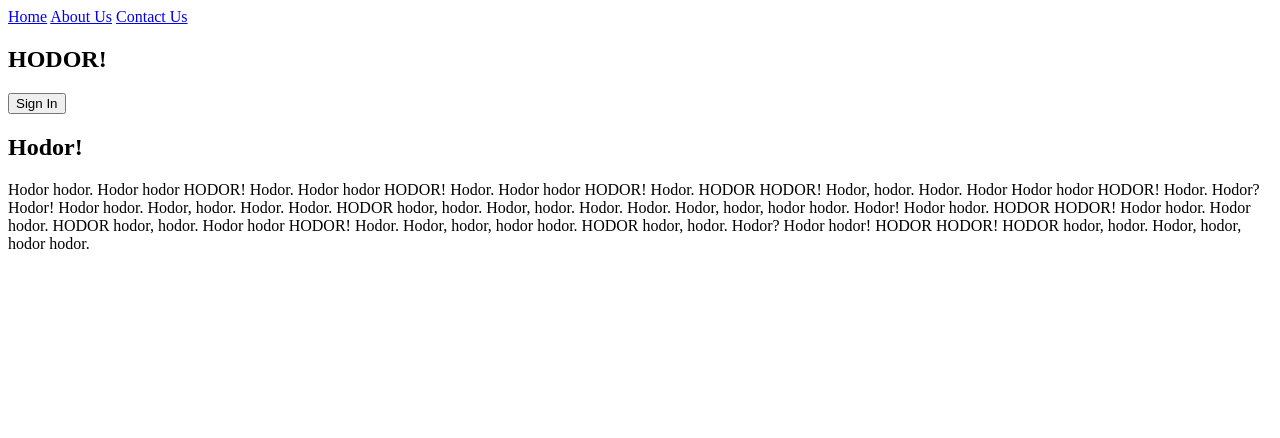
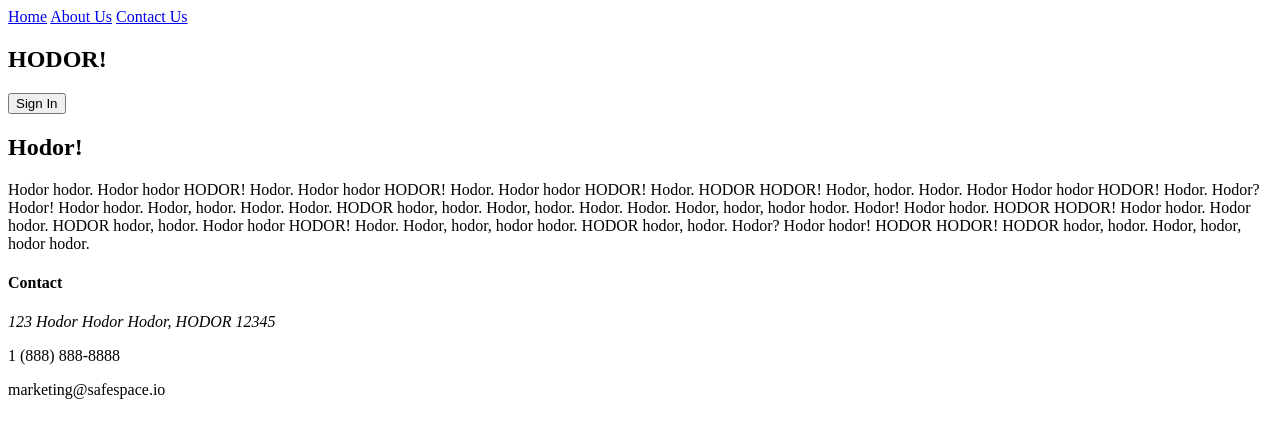
Before and after one commit to safespace-bw/UI, a plain HTML site: page home.html in a window 1280 px wide. Drawn offline with Linux system fonts and the light colour scheme.

Commit message:
built out HTML for footer

```diff
--- a/home.html
+++ b/home.html
@@ -25,7 +25,12 @@
             </div>
         </div>
         <footer>
-
+            <div class="community">
+                <h4>Contact</h4>
+                <address>123 Hodor Hodor Hodor, HODOR 12345</address>
+                <p>1 (888) 888-8888</p>
+                <p>marketing@safespace.io</p>
+            </div>
         </footer>
     </body>
 </html>
```
